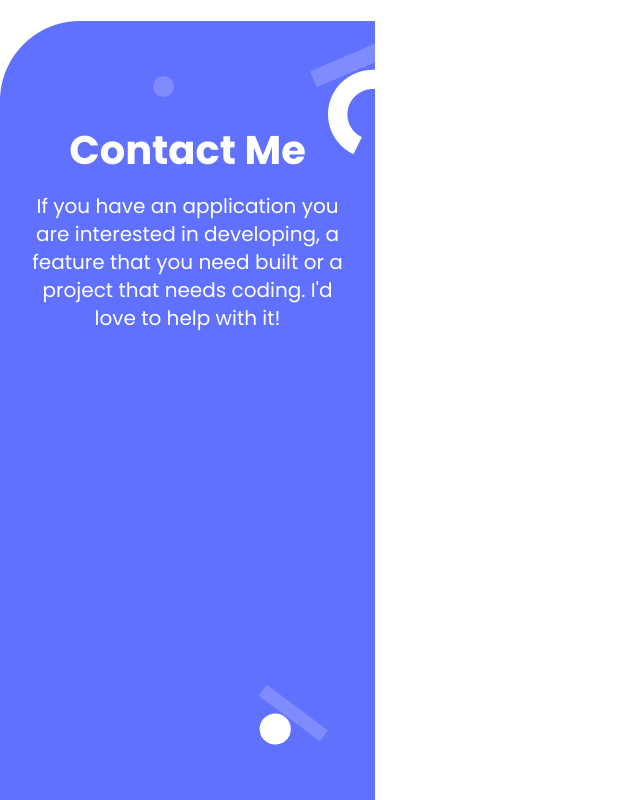
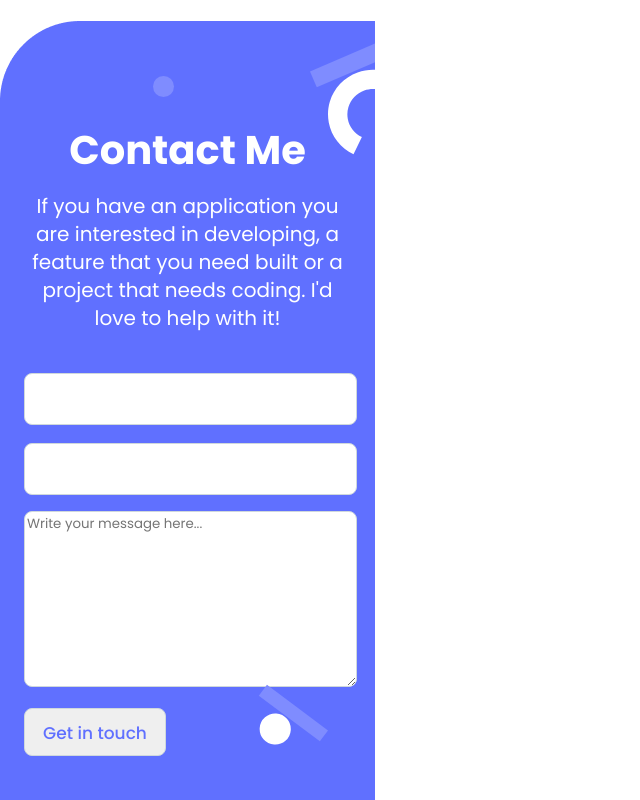
Before and after one commit to Shaheer720/PortfolioProject, a website: page index.html in a window 1280 px wide. Shown: the part 5389-6189 px from the top of the page, without its empty margins (0-640 px from the left). Drawn offline with Linux system fonts and the light colour scheme.

Commit message:
fixed opacity

```diff
--- a/Styles.css
+++ b/Styles.css
@@ -815,7 +815,7 @@
   top: 52px;
   left: 24px;
   gap: 0;
-  opacity: 0;
+  opacity: 1;
   font-weight: 400;
   font-size: 17px;
   line-height: 20px;
@@ -831,7 +831,7 @@
   top: 70px;
   left: 24px;
   gap: 0;
-  opacity: 0;
+  opacity: 1;
   font-weight: 400;
   font-size: 17px;
   line-height: 20px;
@@ -847,7 +847,7 @@
   top: 86px;
   left: 24px;
   gap: 0;
-  opacity: 0;
+  opacity: 1;
   border: 1px solid #cfd8dc;
   border-radius: 8px;
 }
@@ -862,7 +862,7 @@
   gap: 0;
   border: 1px solid #cfd8dc;
   border-radius: 8px;
-  opacity: 0;
+  opacity: 1;
   color: #6070ff;
   font-size: 17px;
   font-weight: 500;
```
